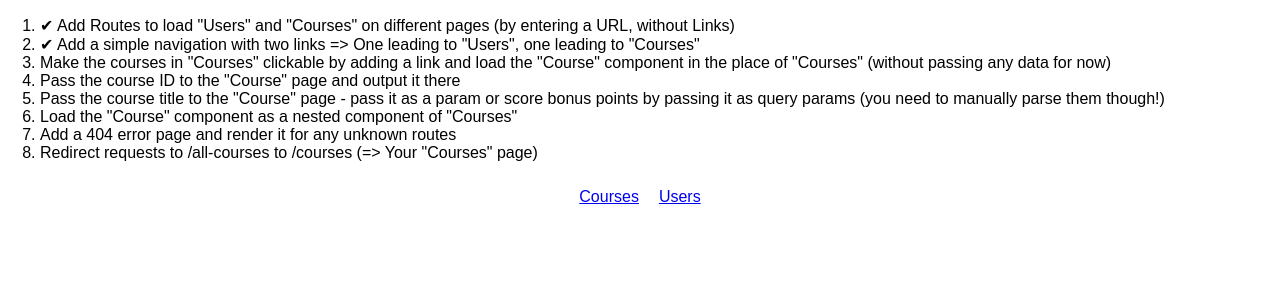
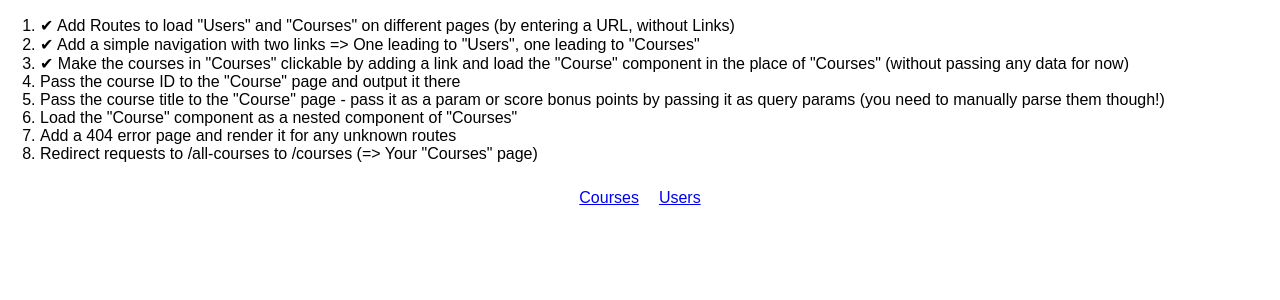
Before and after one commit to W3AI/max-routing-project, a React (Create React App) app: page / in a window 1280 px wide. Shown: the top 300 px of the page. Built offline with nearby package versions, Linux system fonts and the light colour scheme.

Commit message:
marked item 3 complete although it's not the way i like

```diff
--- a/src/App.js
+++ b/src/App.js
@@ -12,7 +12,7 @@ class App extends Component {
                 <ol style={{ textAlign: 'left' }}>
                     <li>&#10004; Add Routes to load "Users" and "Courses" on different pages (by entering a URL, without Links)</li>
                     <li>&#10004; Add a simple navigation with two links => One leading to "Users", one leading to "Courses"</li>
-                    <li>Make the courses in "Courses" clickable by adding a link and load the "Course" component in the place of "Courses" (without passing any data for now)</li>
+                    <li>&#10004; Make the courses in "Courses" clickable by adding a link and load the "Course" component in the place of "Courses" (without passing any data for now)</li>
                     <li>Pass the course ID to the "Course" page and output it there</li>
                     <li>Pass the course title to the "Course" page - pass it as a param or score bonus points by passing it as query params (you need to manually parse them though!)</li>
                     <li>Load the "Course" component as a nested component of "Courses"</li>
```
